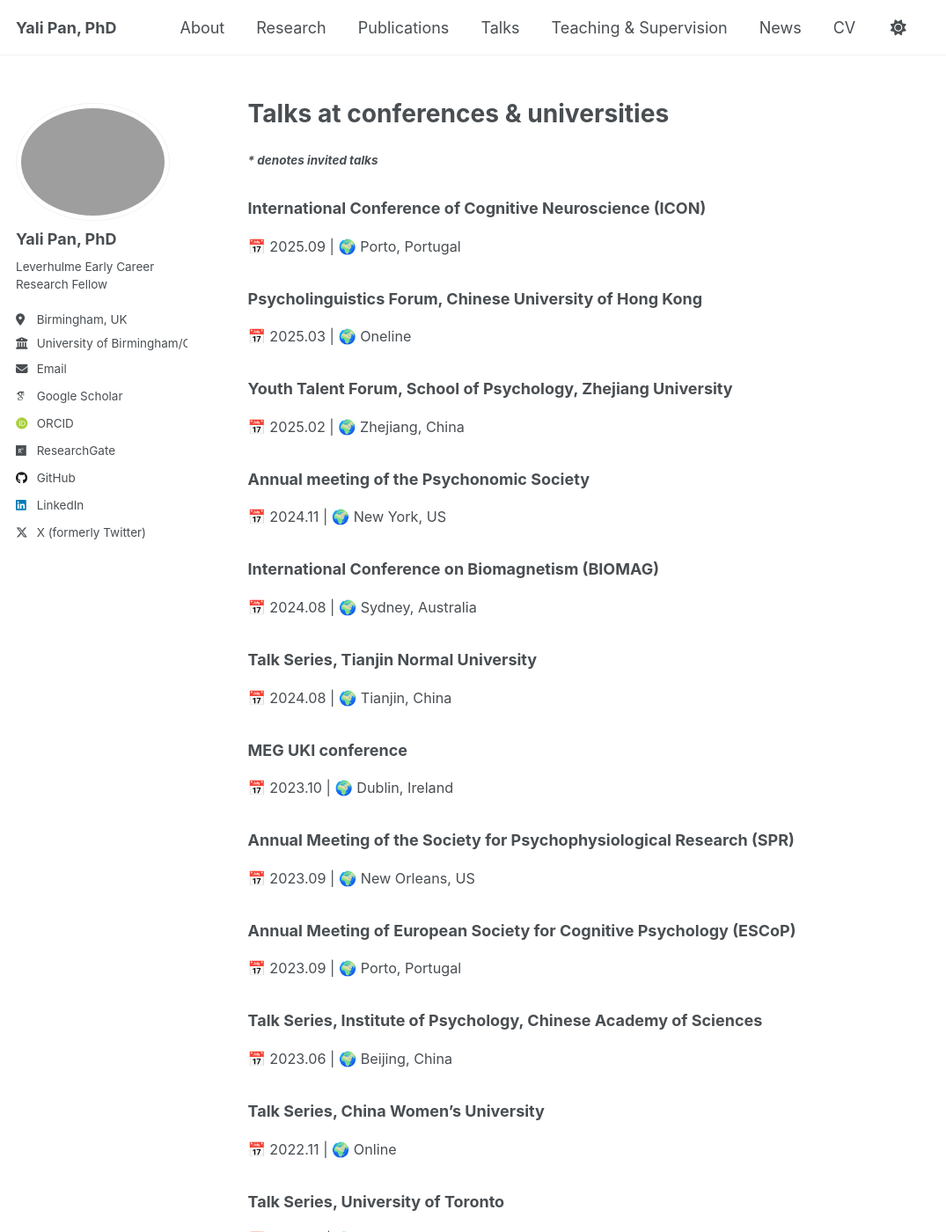
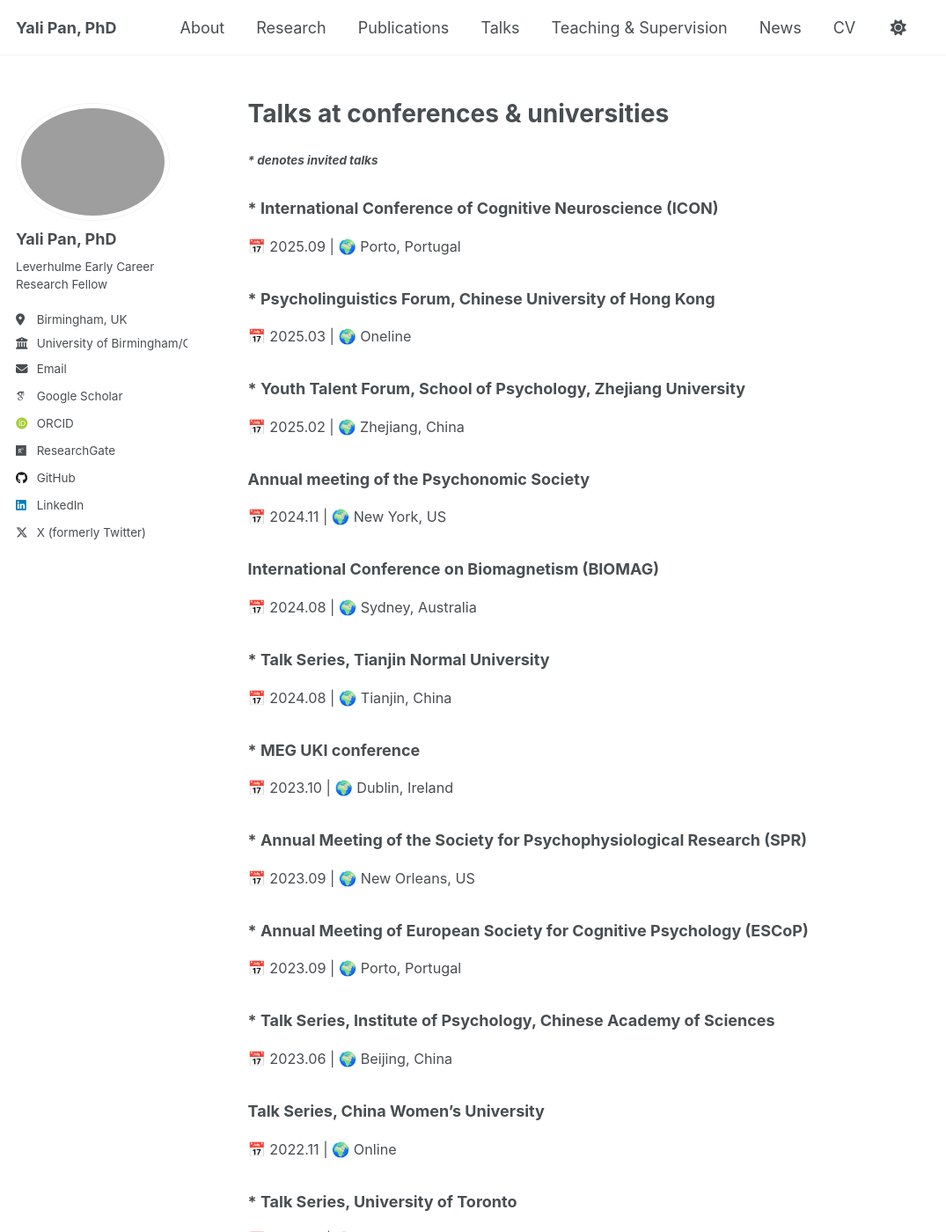
Before and after one commit to yalipan666/yalipan666.github.io, a Jekyll site: the page built from _pages/talks.md, in a window 1280 px wide and 1400 px high. Shown: the whole window at 88% size, without its empty margins (0-1075 px from the left). Built offline with Jekyll 4.4.1, drawn with Linux system fonts in a browser that asks for light colours; some web fonts are replaced; a script that is not in the unit is left out; some of the changed text lies outside the part shown.

Commit message:
Update talks.md

```diff
--- a/_pages/talks.md
+++ b/_pages/talks.md
@@ -9,37 +9,37 @@ author_profile: true
 
 # Talks at conferences & universities
 #### _* denotes invited talks_
-### International Conference of Cognitive Neuroscience (ICON)
+### * International Conference of Cognitive Neuroscience (ICON)
 <span style="font-size:0.9em;">📅 2025.09  |  🌍 Porto, Portugal</span>
-### Psycholinguistics Forum, Chinese University of Hong Kong
+### * Psycholinguistics Forum, Chinese University of Hong Kong
 <span style="font-size:0.9em;">📅 2025.03  |  🌍 Oneline</span>
-### Youth Talent Forum, School of Psychology, Zhejiang University
+### * Youth Talent Forum, School of Psychology, Zhejiang University
 <span style="font-size:0.9em;">📅 2025.02  |  🌍 Zhejiang, China</span>
 ### Annual meeting of the Psychonomic Society
 <span style="font-size:0.9em;">📅 2024.11  |  🌍 New York, US</span>
 ### International Conference on Biomagnetism (BIOMAG)
 <span style="font-size:0.9em;">📅 2024.08  |  🌍 Sydney, Australia</span>
-### Talk Series, Tianjin Normal University
+### * Talk Series, Tianjin Normal University
 <span style="font-size:0.9em;">📅 2024.08  |  🌍 Tianjin, China</span>
-### MEG UKI conference
+### * MEG UKI conference
 <span style="font-size:0.9em;">📅 2023.10  |  🌍 Dublin, Ireland</span>
-### Annual Meeting of the Society for Psychophysiological Research (SPR)
+### * Annual Meeting of the Society for Psychophysiological Research (SPR)
 <span style="font-size:0.9em;">📅 2023.09  |  🌍 New Orleans, US</span>
-### Annual Meeting of European Society for Cognitive Psychology (ESCoP)
+### * Annual Meeting of European Society for Cognitive Psychology (ESCoP)
 <span style="font-size:0.9em;">📅 2023.09  |  🌍 Porto, Portugal</span>
-### Talk Series, Institute of Psychology, Chinese Academy of Sciences
+### * Talk Series, Institute of Psychology, Chinese Academy of Sciences
 <span style="font-size:0.9em;">📅 2023.06  |  🌍 Beijing, China</span>
 ### Talk Series, China Women’s University
 <span style="font-size:0.9em;">📅 2022.11  |  🌍 Online</span>
-### Talk Series, University of Toronto
+### * Talk Series, University of Toronto
 <span style="font-size:0.9em;">📅 2022.10  |  🌍 Online</span>
 ### Youth Talent Forum, School of Psychological and Cognitive Sciences, Peking University
 <span style="font-size:0.9em;">📅 2022.07  |  🌍 Online</span>
-### Talk series, University of Oxford
+### * Talk series, University of Oxford
 <span style="font-size:0.9em;">📅 2022.06  |  🌍 Online</span>
-### Leading Edge Workshop on Co-registration of eye tracking and EEG
+### * Leading Edge Workshop on Co-registration of eye tracking and EEG
 <span style="font-size:0.9em;">📅 2022.05  |  🌍 Tampa, US</span>
-### Talk series, Beijing Language and Culture University
+### * Talk series, Beijing Language and Culture University
 <span style="font-size:0.9em;">📅 2022.04  |  🌍 Online</span>
 ### Annual Meeting of the Association for Reading and Writing in Asia (ARWA)
 <span style="font-size:0.9em;">📅 2021.03  |  🌍 Online</span>
```
